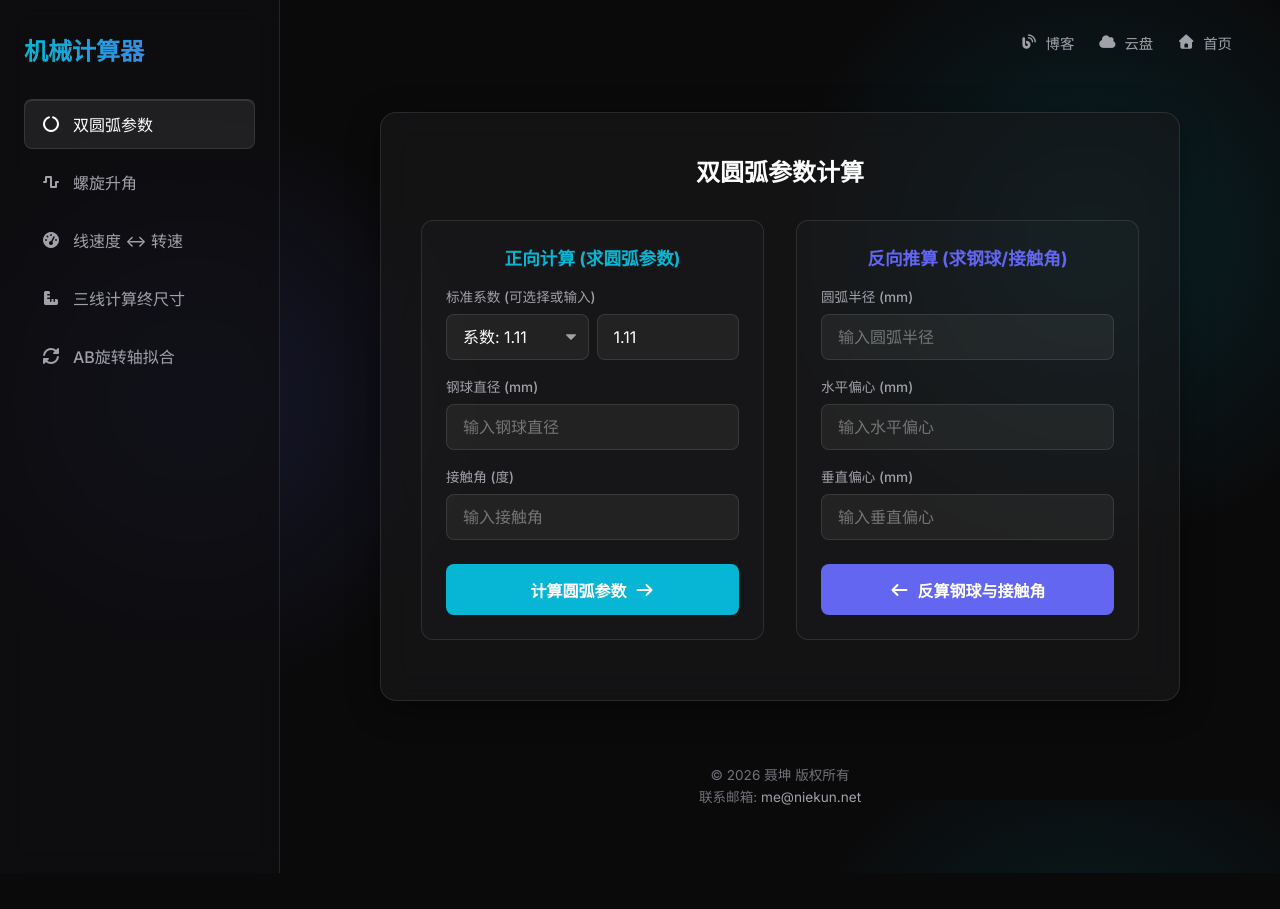
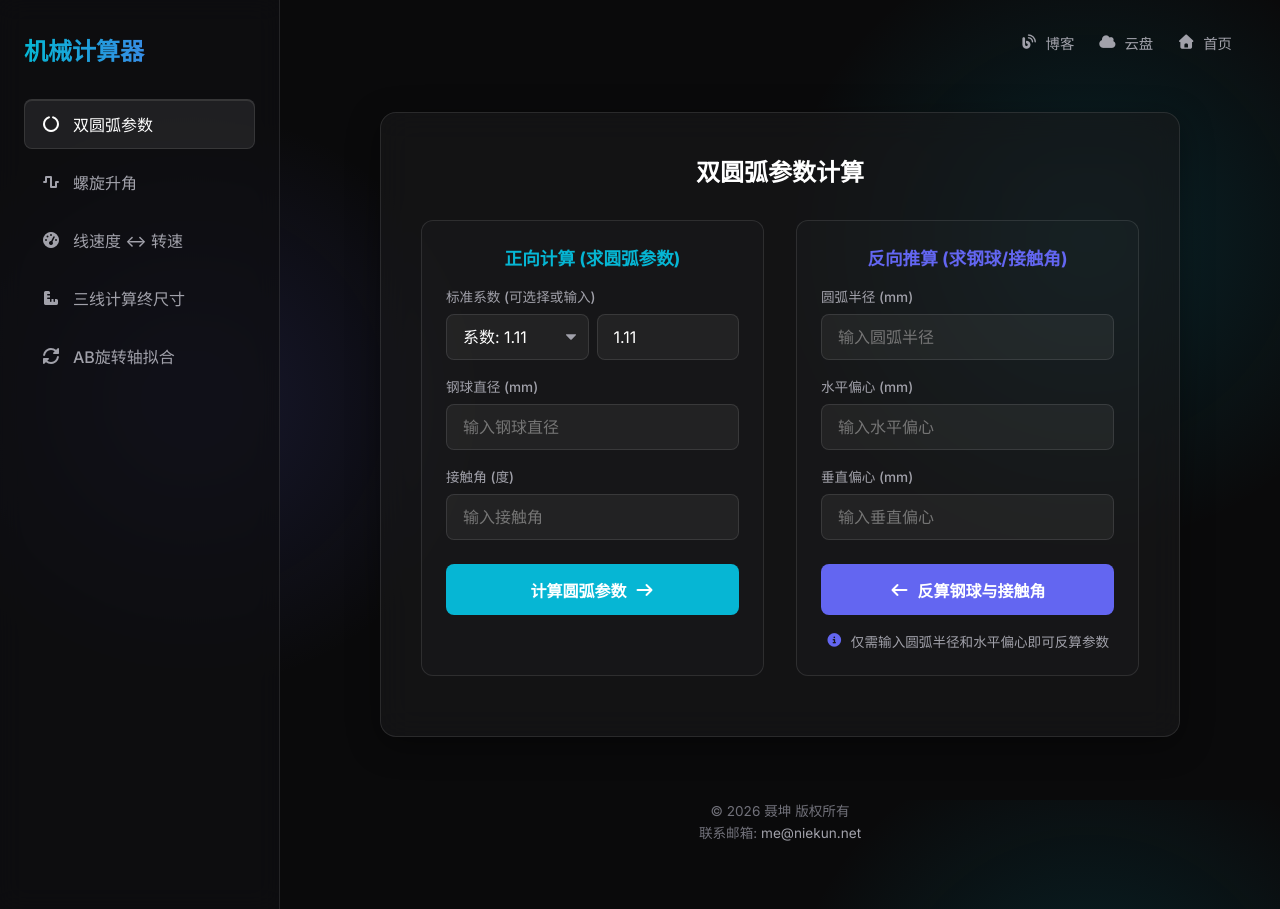
Before and after one commit to nie11kun/HtmlApp, a React (Vite) app in the folder work/: page / in a window 1280 px wide. Before the commit the page ends 873 px from the top, so only its background shows below. Built offline with nearby package versions, Linux system fonts and the light colour scheme.

Commit message:
feat: add ArcCalculator component for dual-arc parameter forward and reverse calculations

```diff
--- a/work/src/components/ArcCalculator.tsx
+++ b/work/src/components/ArcCalculator.tsx
@@ -41,7 +41,6 @@ export default function ArcCalculator() {
     const handleReCalculate = () => {
         const coe = parseFloat(coeValue);
         const ho = parseFloat(horiOffset);
-        const vo = parseFloat(verOffset);
         const radius = parseFloat(arcRadius);
 
         if (isNaN(coe) || coe <= 0) {
@@ -49,12 +48,14 @@ export default function ArcCalculator() {
             return;
         }
 
-        if (ho > 0 && vo > 0 && radius > 0) {
+        if (ho > 0 && radius > 0) {
             const bd = (radius / coe * 2);
             const ta = Math.asin(ho / (radius - bd / 2)) * (180 / Math.PI);
+            const calculatedVo = (radius - bd / 2) * Math.cos(ta * Math.PI / 180);
 
             setBallDia(bd.toFixed(4));
             setTouchAng(ta.toFixed(4));
+            setVerOffset(calculatedVo.toFixed(4));
 
             if (isNaN(ta)) {
                 alert("接触角不存在，请检查圆弧半径/偏心是否正确");
@@ -62,7 +63,7 @@ export default function ArcCalculator() {
                 setTimeout(() => scrollToRef(forwardRef), 100);
             }
         } else {
-            alert("请检查圆弧半径/偏心是否正确");
+            alert("请检查圆弧半径/水平偏心是否正确");
         }
     };
 
@@ -74,7 +75,7 @@ export default function ArcCalculator() {
 
             <div className="calc-row" style={{ gap: '2rem' }}>
                 {/* 分组 1: 正向计算 */}
-                <div ref={forwardRef} style={{ flex: 1, background: 'rgba(255,255,255,0.02)', padding: '1.5rem', borderRadius: '12px', border: '1px solid var(--border-color)' }}>
+                <div ref={forwardRef} style={{ flex: 1, display: 'flex', flexDirection: 'column', background: 'rgba(255,255,255,0.02)', padding: '1.5rem', borderRadius: '12px', border: '1px solid var(--border-color)' }}>
                     <h3 style={{ fontSize: '1.1rem', color: 'var(--accent)', marginBottom: '1rem', textAlign: 'center' }}>正向计算 (求圆弧参数)</h3>
 
                     <div className="calc-group" style={{ marginBottom: '1rem' }}>
@@ -127,13 +128,19 @@ export default function ArcCalculator() {
                         />
                     </div>
 
-                    <button className="calc-btn" style={{ width: '100%' }} onClick={handleCalculate}>
+                    <button className="calc-btn" style={{ width: '100%', marginTop: 'auto', flex: 'none' }} onClick={handleCalculate}>
                         计算圆弧参数 <i className="fas fa-arrow-right"></i>
                     </button>
+
+                    {/* Hidden spacer to align buttons perfectly on desktop */}
+                    <div style={{ marginTop: '1rem', visibility: 'hidden', fontSize: '0.85rem', display: 'flex', alignItems: 'center', justifyContent: 'center', gap: '0.5rem' }}>
+                        <i className="fas fa-info-circle"></i>
+                        <span>仅需输入圆弧半径和水平偏心即可反算参数</span>
+                    </div>
                 </div>
 
                 {/* 分组 2: 反向推算 */}
-                <div ref={reverseRef} style={{ flex: 1, background: 'rgba(255,255,255,0.02)', padding: '1.5rem', borderRadius: '12px', border: '1px solid var(--border-color)' }}>
+                <div ref={reverseRef} style={{ flex: 1, display: 'flex', flexDirection: 'column', background: 'rgba(255,255,255,0.02)', padding: '1.5rem', borderRadius: '12px', border: '1px solid var(--border-color)' }}>
                     <h3 style={{ fontSize: '1.1rem', color: 'var(--accent-secondary)', marginBottom: '1rem', textAlign: 'center' }}>反向推算 (求钢球/接触角)</h3>
 
                     <div className="calc-group" style={{ marginBottom: '1rem' }}>
@@ -158,7 +165,7 @@ export default function ArcCalculator() {
                         />
                     </div>
 
-                    <div className="calc-group" style={{ marginBottom: '1.5rem' }}>
+                    <div className="calc-group" style={{ marginBottom: '1rem' }}>
                         <label>垂直偏心 (mm)</label>
                         <input
                             type="number"
@@ -168,10 +175,14 @@ export default function ArcCalculator() {
                             onChange={e => setVerOffset(e.target.value)}
                         />
                     </div>
-
-                    <button className="calc-btn" style={{ width: '100%', background: 'var(--accent-secondary)' }} onClick={handleReCalculate}>
+                    <button className="calc-btn" style={{ width: '100%', background: 'var(--accent-secondary)', marginTop: 'auto', flex: 'none' }} onClick={handleReCalculate}>
                         <i className="fas fa-arrow-left"></i> 反算钢球与接触角
                     </button>
+
+                    <div style={{ marginTop: '1rem', color: 'var(--text-secondary)', fontSize: '0.85rem', display: 'flex', alignItems: 'center', justifyContent: 'center', gap: '0.5rem' }}>
+                        <i className="fas fa-info-circle" style={{ color: 'var(--accent-secondary)' }}></i>
+                        <span>仅需输入圆弧半径和水平偏心即可反算参数</span>
+                    </div>
                 </div>
             </div>
         </div>
```
